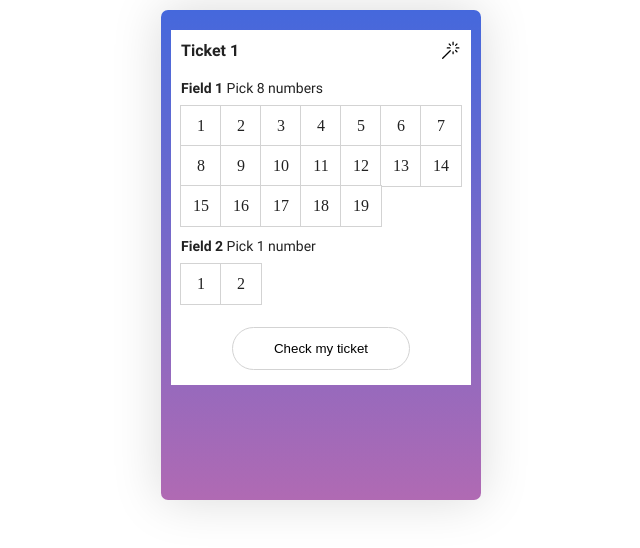
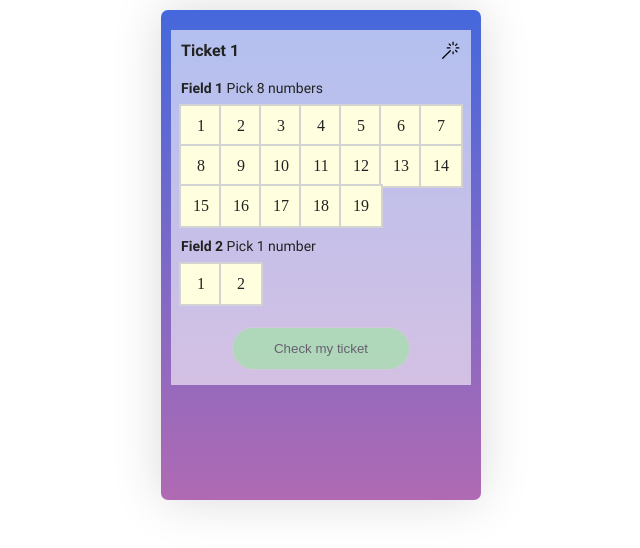
Before and after one commit to Agafocean/lottery, a React (Vite) app: page / in a window 1280 px wide. Shown: the top 548 px of the page, without its empty margins (319-959 px from the left). Built offline with nearby package versions, Linux system fonts and the light colour scheme.

Commit message:
lottery 1.0

```diff
--- a/src/App.css
+++ b/src/App.css
@@ -40,7 +40,7 @@ body {
 
 .container {
   display: block;
-  background-color: #FFF;
+  background-color: #FFFFFF95;
   width: 280px;
   height: 335px;
   margin: 0 auto;
@@ -58,7 +58,7 @@ body {
 .fielditem {
   width: 40px;
   height: 40px;
-  outline: 1px solid lightgrey;
+  outline: 2px solid lightgray;
   display: flex;
   align-items: center;
   justify-content: center;
@@ -100,7 +100,7 @@ body {
   padding: 13px 26px;
   border: 1px solid lightgray;
   border-radius: 35px;
-  background-color: #FFF;
+  background-color: lightgreen;
   color: #000000;
 }
 
--- a/src/App.tsx
+++ b/src/App.tsx
@@ -45,13 +45,13 @@ function App() {
   }
 
   function checkTicket() {
-  //  let isTicketWon = false;
+    //  let isTicketWon = false;
     setShowWand(false);
     if (((fieldOneSelected.filter(x => wins.fieldOneWinNumbers.includes(x))).length >= 4) ||
       (((fieldOneSelected.filter(x => wins.fieldOneWinNumbers.includes(x))).length >= 3) &&
         fieldTwoSelected[0] === wins.fieldTwoWinNumbers[0])
     ) {
-   //   isTicketWon = true;
+      //   isTicketWon = true;
       setTextResult('You win! Congratulations!');
     }
     else setTextResult('Hope next time you win!')
@@ -70,8 +70,14 @@ function App() {
 
     if (ticketDiv.current) {
       ticketDiv.current.style.pointerEvents = 'none';
-      ticketDiv.current.style.opacity = '0.7';
+      if (fieldOne.current) fieldOne.current.style.opacity = '0.5';
+      if (fieldTwo.current) fieldTwo.current.style.opacity = '0.5';
+      if (button.current) {
+        button.current.style.pointerEvents = 'all';
+      }
     }
+
+    if (button.current) button.current.textContent = "One more ticket";
 
     // PostResult('http://localhost:8000/results', fieldOneSelected, fieldTwoSelected, isTicketWon);
   }
@@ -91,13 +97,15 @@ function App() {
       if (button.current) {
         button.current.disabled = false;
         button.current.style.backgroundColor = 'lightgreen';
+        button.current.style.opacity = '1';
         button.current.style.cursor = 'pointer';
       }
     }
     else {
       if (button.current) {
         button.current.disabled = true;
-        button.current.style.backgroundColor = 'white';
+        //   button.current.style.backgroundColor = 'white';
+        button.current.style.opacity = '0.5';
         button.current.style.cursor = 'default';
       }
     }
--- a/src/FillTicket.ts
+++ b/src/FillTicket.ts
@@ -1,7 +1,7 @@
 // используется для определения выйгрышных номеров, а также для автозаполнения
 
 export function FillTicket() {
-    let fieldOneNumbers = [1, 2, 3, 4, 5, 6, 7, 8, 9, 10, 11, 12, 13, 14, 15, 16, 17, 18, 19];
+    const fieldOneNumbers = [1, 2, 3, 4, 5, 6, 7, 8, 9, 10, 11, 12, 13, 14, 15, 16, 17, 18, 19];
     const fieldOneWinNumbers: number[] = [];
     const fieldTwoWinNumbers: number[] = [Math.floor(Math.random() * 2 + 1)];
 
--- a/src/Item.tsx
+++ b/src/Item.tsx
@@ -25,14 +25,14 @@ export class Item extends React.Component {
                 this.setSelected([...this.selected, Number(el.innerText)]);
             }
             else {
-                alert(`Поле ${this.nField} заполнено`)
+                alert(`Field ${this.nField} completed`)
             }
         }
     }
 
     getItem() {
         return <div key={this.num} onClick={this.handleClick.bind(this)} data-nfield={this.nField}
-            className="fielditem" style={{ backgroundColor: 'white', cursor: 'pointer' }
+            className="fielditem" style={{ backgroundColor: 'lightyellow', cursor: 'pointer' }
             }>{this.num}</div>
     }
 }
```
